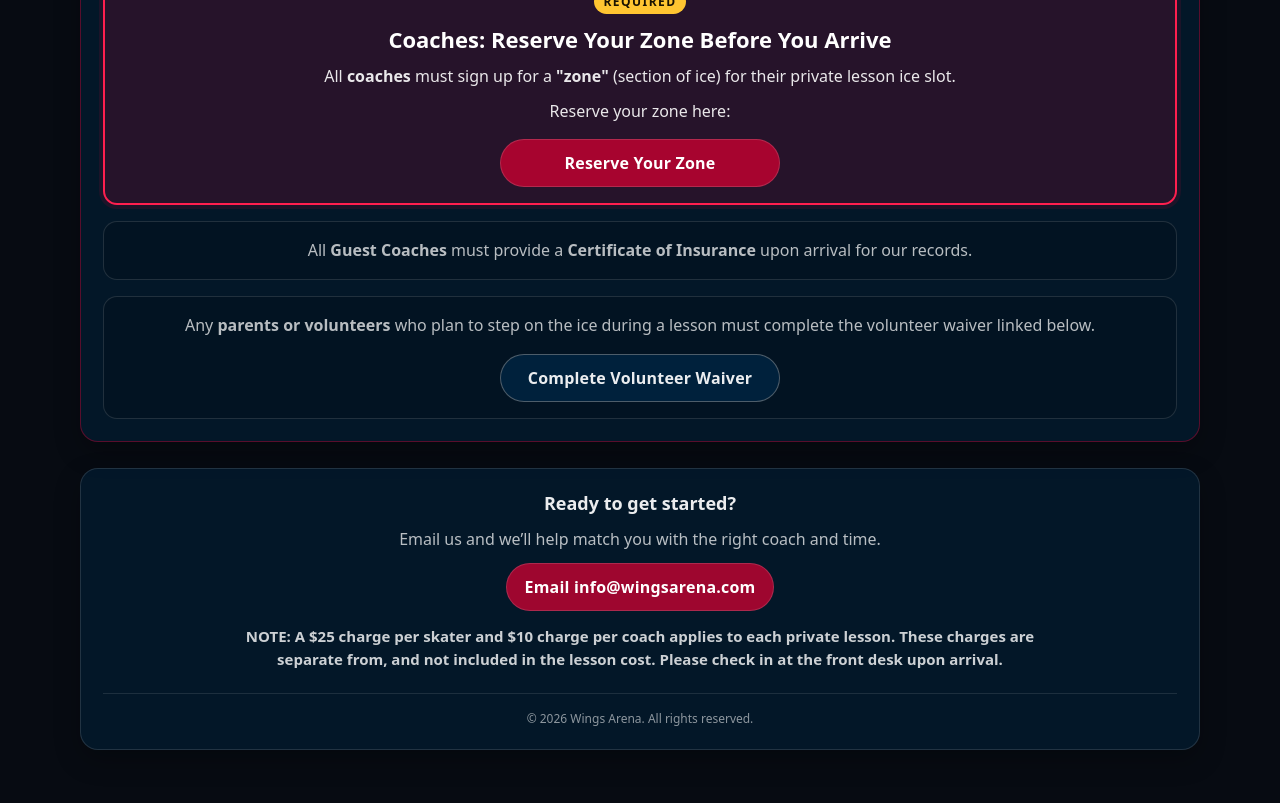
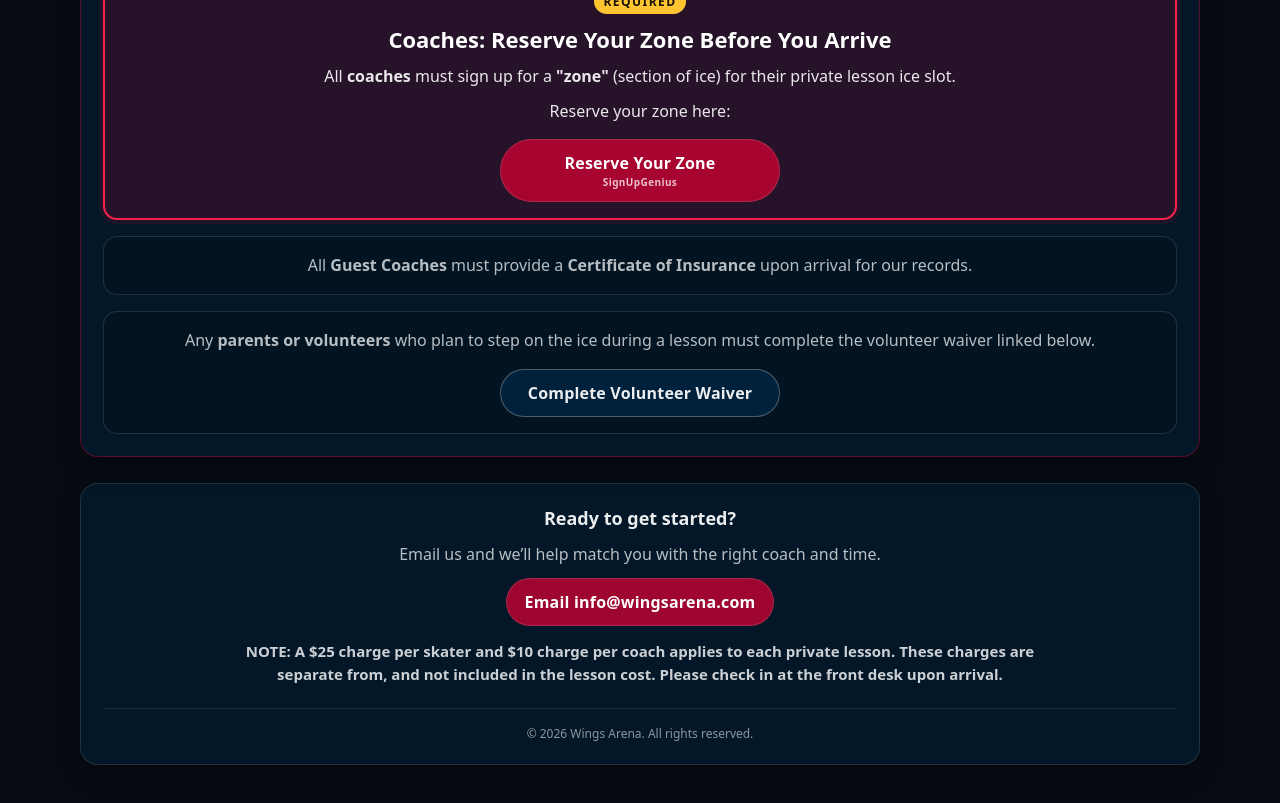
Before and after one commit to Avmannino/private_lessons_webpage_embed, a React (Vite) app: page / in a window 1280 px wide. Shown: the part 1200-2003 px from the top of the page. Built offline with nearby package versions, Linux system fonts and the light colour scheme.

Commit message:
Add SignUpGenius caption under zone button label
Co-Authored-By: Claude Opus 5.5 <noreply@anthropic.com>

```diff
--- a/src/App.css
+++ b/src/App.css
@@ -478,6 +478,19 @@ a {
   text-transform: uppercase;
 }
 
+/* ✅ Button with small caption under the label */
+.btnStacked {
+  flex-direction: column;
+  gap: 1px;
+}
+
+.btnSubtext {
+  font-size: 10px;
+  font-weight: 600;
+  letter-spacing: 0.04em;
+  opacity: 0.75;
+}
+
 /* ✅ Gentle pulse to draw the eye to the zone button */
 .btnPulse {
   animation: pulse 2s ease-out infinite;
--- a/src/App.jsx
+++ b/src/App.jsx
@@ -183,12 +183,13 @@ export default function App() {
                 </p>
                 <p className="requirementText">Reserve your zone here:</p>
                 <a
-                  className="btn btnPrimary btnCalendar btnPulse"
+                  className="btn btnPrimary btnCalendar btnPulse btnStacked"
                   href={ZONE_SIGNUP_URL}
                   target="_blank"
                   rel="noopener noreferrer"
                 >
-                  Reserve Your Zone
+                  <span>Reserve Your Zone</span>
+                  <span className="btnSubtext">SignUpGenius</span>
                 </a>
               </div>
 
```
